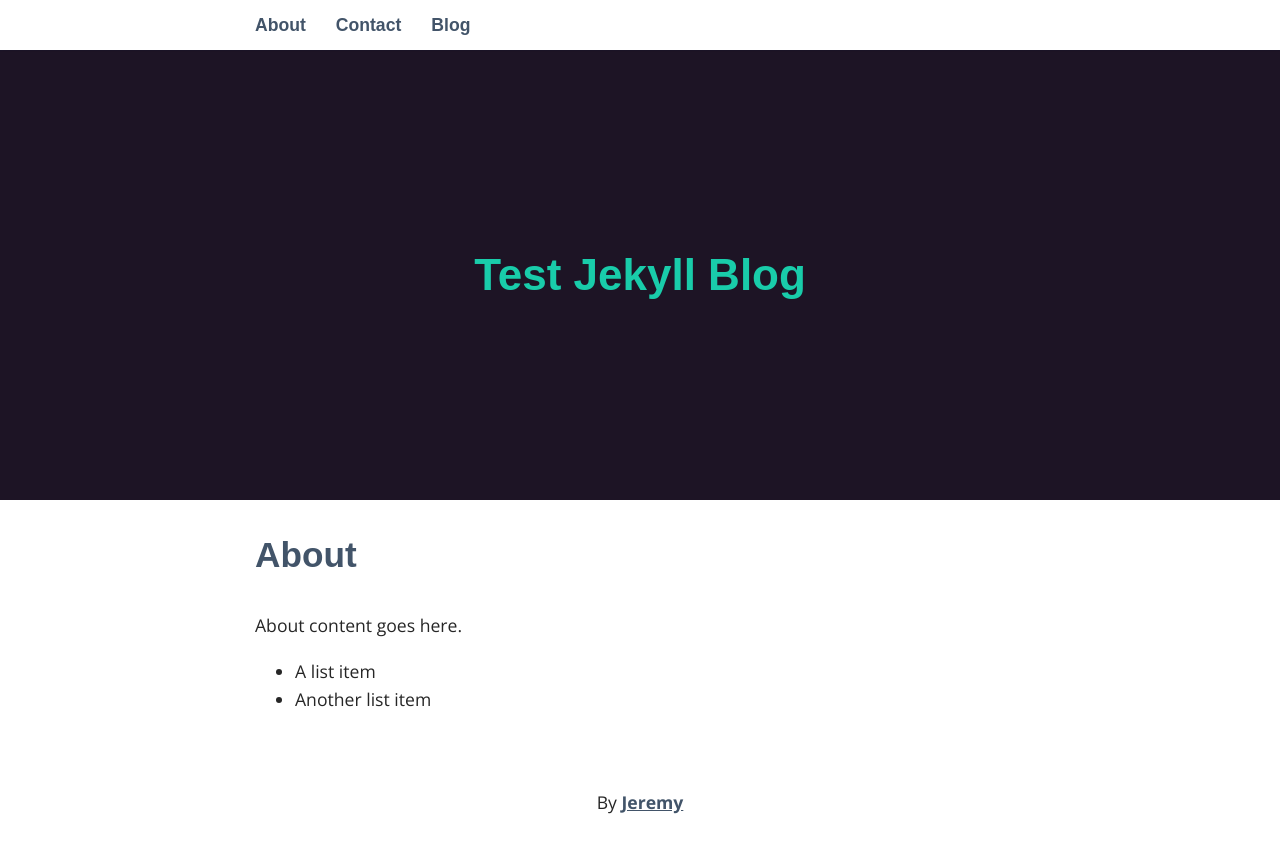
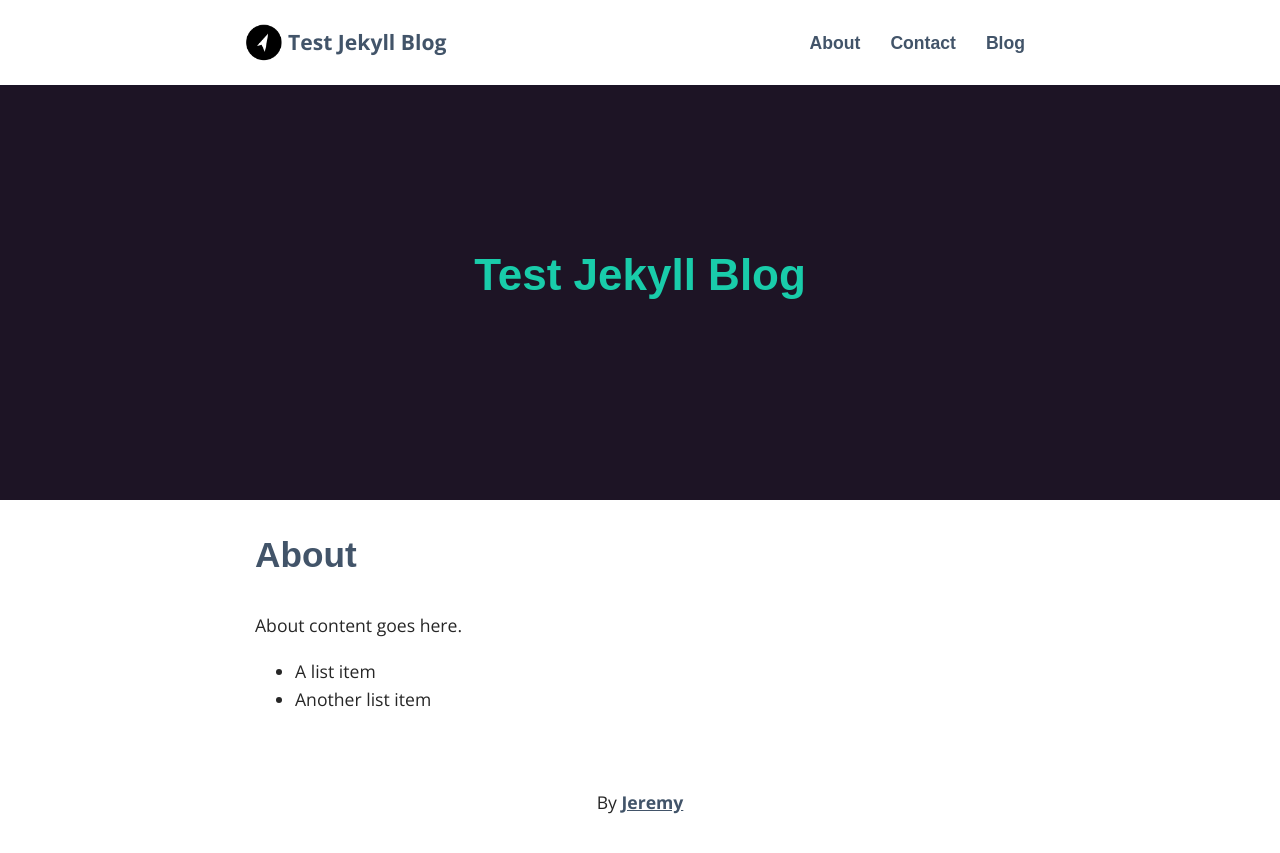
Before and after one commit to jdarrach/uncombo, a Jekyll site: the page built from _pages/01_about.md, in a window 1280 px wide. Shown: the top 853 px of the page. Built offline with Jekyll 4.4.1, drawn with Linux system fonts in a browser that asks for light colours; some web fonts are replaced.

Commit message:
added logo in header

```diff
--- a/_includes/header.html
+++ b/_includes/header.html
@@ -1,6 +1,9 @@
 <aside>
 	<div class="container">
 		<nav>
+			<a href="{{ site.baseurl }}">
+				<img src="/assets/logo.png" alt="Blog logo" width="48">{{ site.title }}
+			</a>
 			<ul>
 {% for page in site.pages %} {% if page.title %}
 <li><a href="{{ page.url | prepend: site.baseurl }}">{{ page.title }}</a></li>
--- a/_sass/_layout.scss
+++ b/_sass/_layout.scss
@@ -71,11 +71,23 @@ aside {
   border-bottom: 1px solid lighten($light, 30%);
   box-shadow: 0px 1px 1px RGBA(4, 25, 54, 0.1);
   nav {
-    float: left;
+    display:flex;
+	justify-content:space-between;
+	align-items:center;
     max-width: 800px;
     margin: 0 auto;
+	a{
+	  display:flex;
+	  align-items:center;
+	  text-decoration:none;
+	  font-size:1.2em;
+	}
+	a:hover{
+	  text-decoration:none;
+	  color: $link-color;
+	}
     ul {
-      margin: 0;
+	  margin-left: auto;
       padding: 0;
       list-style: none;
       li {
@@ -86,6 +98,7 @@ aside {
           display: block;
           padding: 15px;
           font-family: 'Muli', sans-serif;
+		  font-size:1em;
           line-height: 20px;
           margin-bottom: -1px;
           box-shadow: 0;
```
Also changed, not shown: assets/logo.png (added).
